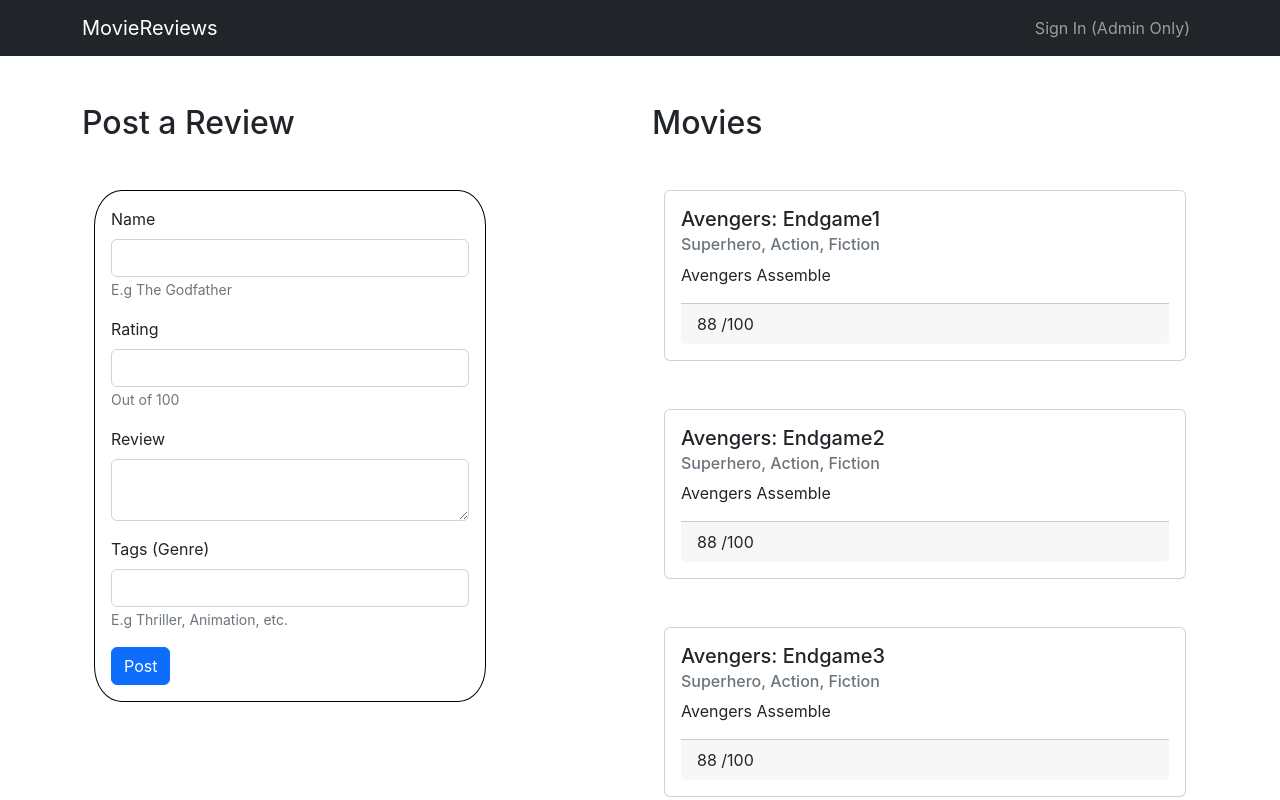
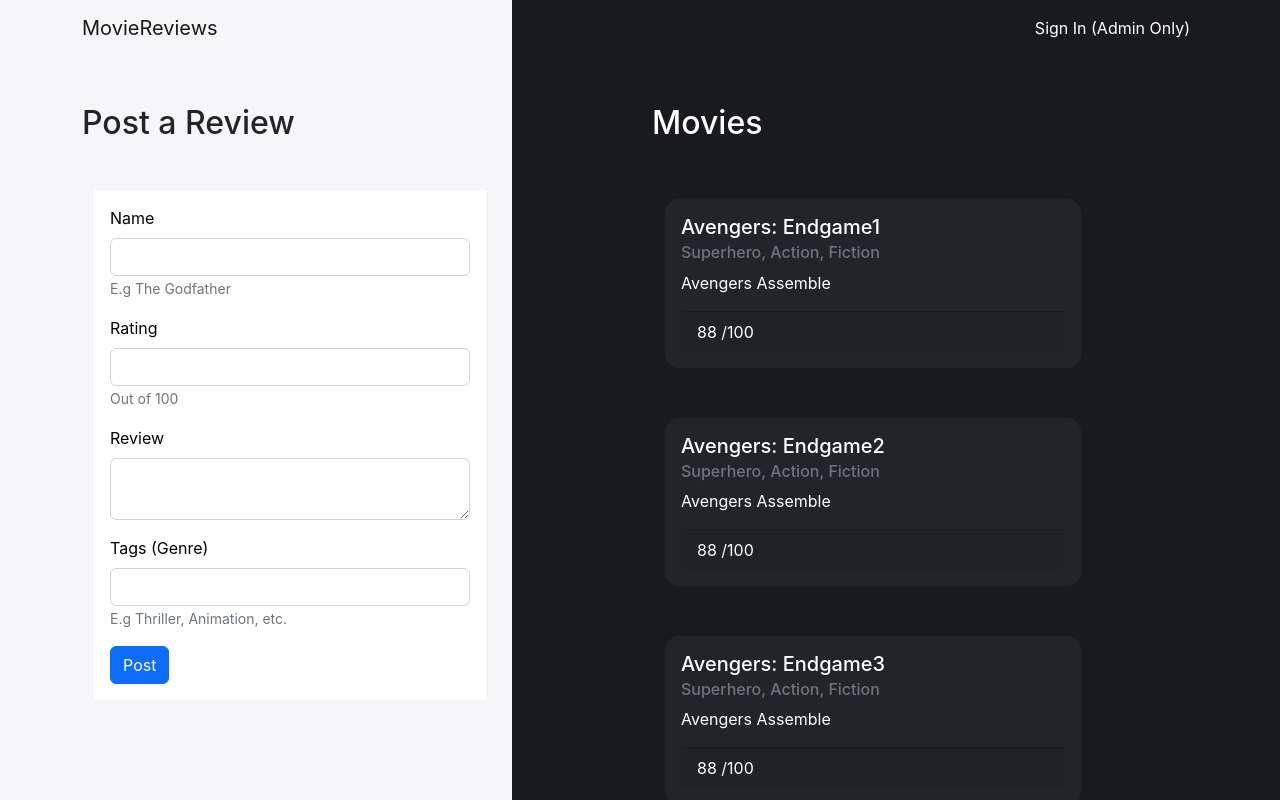
Before and after one commit to Moyosooreoluwa/Movie-Reviews, a React (Create React App) app in the folder movie-review-frontend/: page / in a window 1280 px wide. Shown: the top 800 px of the page. Built offline with nearby package versions, Linux system fonts and the light colour scheme.

Commit message:
7 - Editing ui

```diff
--- a/movie-review-frontend/src/App.js
+++ b/movie-review-frontend/src/App.js
@@ -15,15 +15,20 @@
     <BrowserRouter>
       <div>
         <header className="mb-5">
-          <Navbar bg="dark" variant="dark" expand="lg">
+          <Navbar
+            bg="transparent"
+            variant="transparent"
+            expand="lg"
+            sticky="top"
+          >
             <Container>
               <LinkContainer to="/">
                 <Navbar.Brand>MovieReviews</Navbar.Brand>
               </LinkContainer>
               <Navbar.Collapse id="basic-navbar-nav">
-                <Nav className="me-auto w-100 justify-content-end">
+                <Nav className="me-auto w-100 justify-content-end ">
                   {/* {!userInfo && ( */}
-                  <Link className="nav-link" to="/signin">
+                  <Link className="nav-link nav-text" to="/signin">
                     Sign In (Admin Only)
                   </Link>
                 </Nav>
--- a/movie-review-frontend/src/Components/MovieList.js
+++ b/movie-review-frontend/src/Components/MovieList.js
@@ -1,10 +1,9 @@
 import React from 'react';
-import Container from 'react-bootstrap/Container';
 import Card from 'react-bootstrap/Card';
 
 export default function MovieList(props) {
   return (
-    <Card key={props.name}>
+    <Card key={props.name} className="card-list">
       <Card.Body>
         <Card.Title>{props.name}</Card.Title>
         <Card.Subtitle className="mb-2 text-muted">{props.tags}</Card.Subtitle>
--- a/movie-review-frontend/src/Components/PostReview.js
+++ b/movie-review-frontend/src/Components/PostReview.js
@@ -9,7 +9,7 @@
       <div className="form-border mt-5">
         <Form className="post-form">
           <Form.Group className="mb-3" controlId="name">
-            <Form.Label>Name</Form.Label>
+            <Form.Label className="label">Name</Form.Label>
             <Form.Control
               type="text"
               required
@@ -18,7 +18,7 @@
             <Form.Text className="text-muted">E.g The Godfather</Form.Text>
           </Form.Group>
           <Form.Group className="mb-3" controlId="rating">
-            <Form.Label>Rating</Form.Label>
+            <Form.Label className="label">Rating</Form.Label>
             <Form.Control
               type="number"
               max={100}
@@ -29,16 +29,18 @@
             <Form.Text className="text-muted">Out of 100</Form.Text>
           </Form.Group>
           <Form.Group className="mb-3" controlId="review">
-            <Form.Label>Review</Form.Label>
+            <Form.Label className="label">Review</Form.Label>
             <Form.Control
+              className="inputs"
               as="textarea"
               required
               aria-multiline
+
               // onChange={(e) => setPassword(e.target.value)}
             />
           </Form.Group>
           <Form.Group className="mb-3" controlId="tags">
-            <Form.Label>Tags (Genre)</Form.Label>
+            <Form.Label className="label">Tags (Genre)</Form.Label>
             <Form.Control
               type="text"
               required
--- a/movie-review-frontend/src/index.css
+++ b/movie-review-frontend/src/index.css
@@ -5,6 +5,20 @@
     sans-serif;
   -webkit-font-smoothing: antialiased;
   -moz-osx-font-smoothing: grayscale;
+  /* background: rgba(255, 255, 255, 0.25);
+  box-shadow: 0 8px 32px 0 rgba(31, 38, 135, 0.37);
+  backdrop-filter: blur(4px);
+  -webkit-backdrop-filter: blur(4px);
+  border-radius: 10px;
+  border: 1px solid rgba(255, 255, 255, 0.18); */
+  background: linear-gradient(
+    to right,
+    #f6f5f8 0%,
+    #f6f5f8 40%,
+    #181a1e 40%,
+    #181a1e 100%
+  );
+  /* background-color: #02020e; */
 }
 
 code {
@@ -21,12 +35,37 @@
 }
 
 .form-border {
-  border: 0.1rem solid #000;
-  border-radius: 7%;
   padding: 1rem;
   width: 75%;
+  background-color: #fff;
 }
 
 .small-container {
   max-width: 600px;
 }
+
+.label {
+  color: #030303;
+}
+
+.movie-list-container {
+  overflow-y: scroll;
+  height: 100vh;
+  background: transparent;
+}
+
+.card-list {
+  background-color: #202528;
+  color: #fff;
+  border-radius: 1rem;
+  width: 80%;
+}
+
+.movie-list-title,
+.nav-text {
+  color: #fff;
+}
+
+.nav-text:hover {
+  color: #d0d0d0;
+}
--- a/movie-review-frontend/src/screens/HomeScreen.js
+++ b/movie-review-frontend/src/screens/HomeScreen.js
@@ -43,8 +43,8 @@
           <PostReview />
         </Col>
         <Col>
-          <h2>Movies</h2>
-          <Container>
+          <h2 className="movie-list-title">Movies</h2>
+          <Container className="movie-list-container">
             {data.map((x) => (
               <div key={x.name} className="mt-5">
                 <MovieList
```
Also changed, not shown: 1 other file (tests, documents, lock files or other folders).
